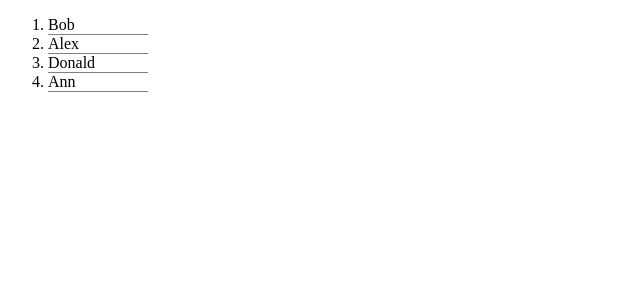
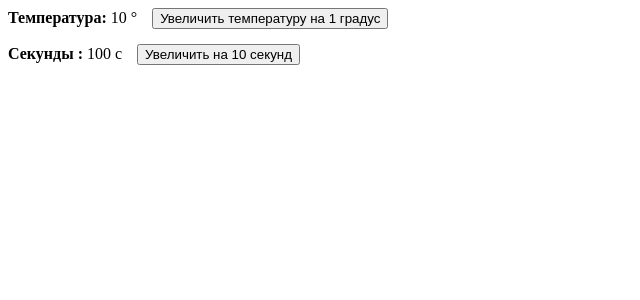
Before and after one commit to AleksandraBoch/training-codewars-and-oth-, a React (Create React App) app: page / in a window 1280 px wide. Shown: the top 300 px of the page, without its empty margins (0-640 px from the left). Built offline with nearby package versions, Linux system fonts and the light colour scheme.

Commit message:
3 экз

```diff
--- a/src/index.tsx
+++ b/src/index.tsx
@@ -1,78 +1,43 @@
-import React from 'react'
-import {createStore} from 'redux'
+import React, {useCallback, useState} from 'react'
 import ReactDOM from 'react-dom'
-import {Provider, useSelector, useDispatch} from 'react-redux'
 
+export const App = () => {
+    const [temp, setTemp] = useState(10)
+    const [seconds, setSeconds] = useState(100)
 
-const students = {
-    students: [
-        {id: 1, name: 'Bob'},
-        {id: 2, name: 'Alex'},
-        {id: 3, name: 'Donald'},
-        {id: 4, name: 'Ann'},
-    ]
+    const increaseSeconds = () => setSeconds(seconds + 10)
+    const increaseTemp = useCallback(()=>setTemp(temp+1),[temp])
+
+    return <>
+        <TempDisplay temp={temp} increaseTemp={increaseTemp}/>
+
+        <div>
+            <b>Секунды :</b> {seconds} с
+            <button style={{marginLeft: '15px'}}
+                    onClick={increaseSeconds}>
+                Увеличить на 10 секунд
+            </button>
+        </div>
+    </>
 }
-type RemoveStudentAT = {
-    type: "REMOVE-STUDENT"
-    id: number
-}
-const RemoveStudentAC = (id: number): RemoveStudentAT => ({
-    type: "REMOVE-STUDENT",
-    id
+const TempDisplay = React.memo((props: any) => {
+    console.log('Render TempDisplay')
+    return (
+        <div style={{marginBottom: '15px'}}
+             onClick={props.reset}>
+            <b>Температура:</b> {props.temp} &#176;
+            <button style={{marginLeft: '15px'}}
+                    onClick={props.increaseTemp}>
+                Увеличить температуру на 1 градус
+            </button>
+        </div>
+    )
 })
 
-const studentsReducer = (state = students, action: RemoveStudentAT) => {
-    switch (action.type) {
-        case "REMOVE-STUDENT":
-            return {
-                ...state,
-                students: state.students.filter(s => s.id !== action.id)
-            }
-    }
-    return state
-}
+ReactDOM.render(<App/>, document.getElementById('root'));
 
-const store = createStore(studentsReducer)
-type RootStateType = ReturnType<typeof studentsReducer>
+// Что надо написать вместо XXX для того, чтобы обязательно выполнялись 2 условия:
+// 1) При нажатии на кнопку "Увеличить температуру на 1 градус" температура увеличивалась
+// 2) Компонент TempDisplay не должен перерисовываться при нажатии на кнопку "Увеличить на 10 секунд"
 
-
-const StudentList = () => {
-    const listItemStyles = {
-        width: "100px",
-        borderBottom: "1px solid gray",
-        cursor: "pointer",
-    }
-    const students = useSelector((state: RootStateType) => state.students)
-    const dispatch = useDispatch()
-    const studentsList = students.map(s => {
-        const removeStudent = () => {
-            dispatch(RemoveStudentAC(s.id))
-        }
-        return (
-            <li key={s.id}
-                style={listItemStyles}
-                onClick={removeStudent}>
-                {s.name}
-            </li>)
-    })
-    return (
-        <ol>
-            {studentsList}
-        </ol>
-
-    )
-}
-
-
-ReactDOM.render(<div>
-        <Provider store={store}>
-            <StudentList/>
-        </Provider>
-    </div>,
-    document.getElementById('root')
-)
-
-// Что нужно написать вместо XXX, YYY и ZZZ, чтобы при клике по имени студент
-// удалялся из списка? Напишите через пробел.
-
-//dispatch RemoveStudentAC s.id
+// Пример ответа: useEffect(() => setCounter(count + 1), [count])
```
